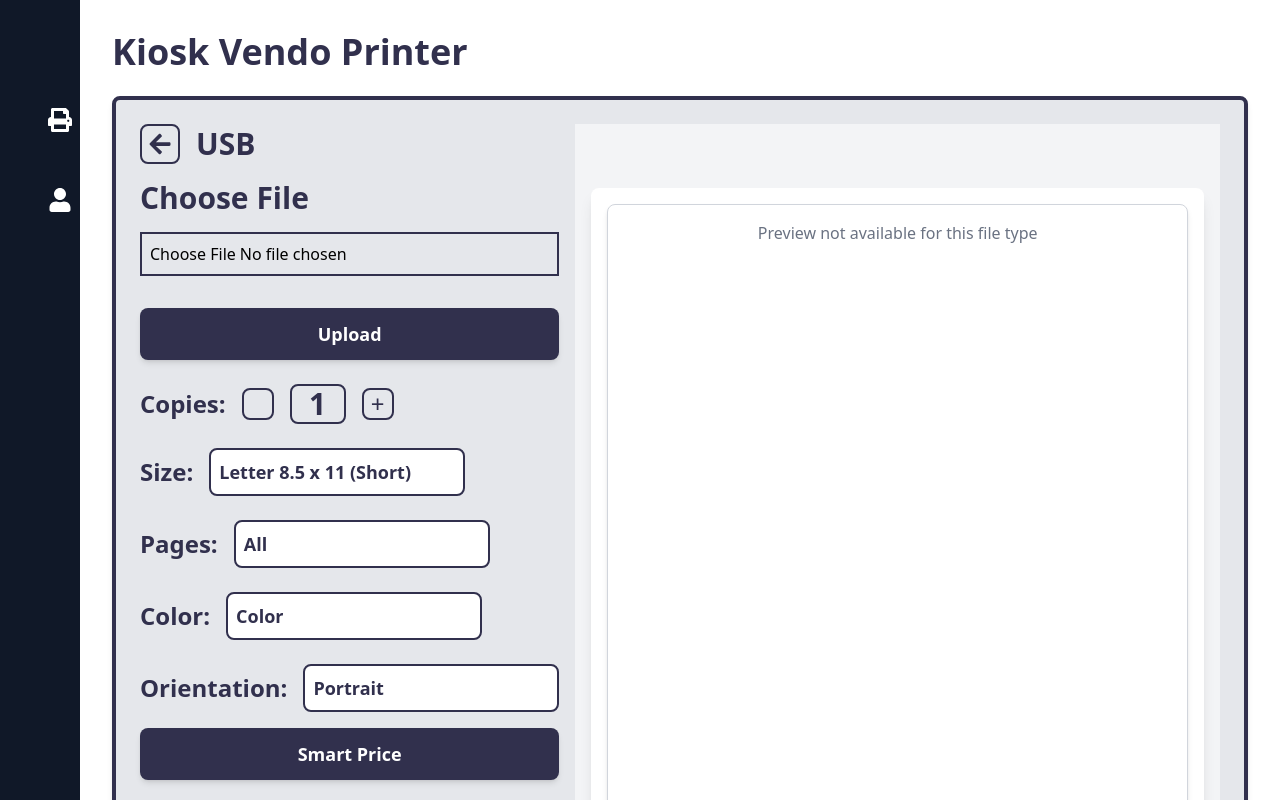
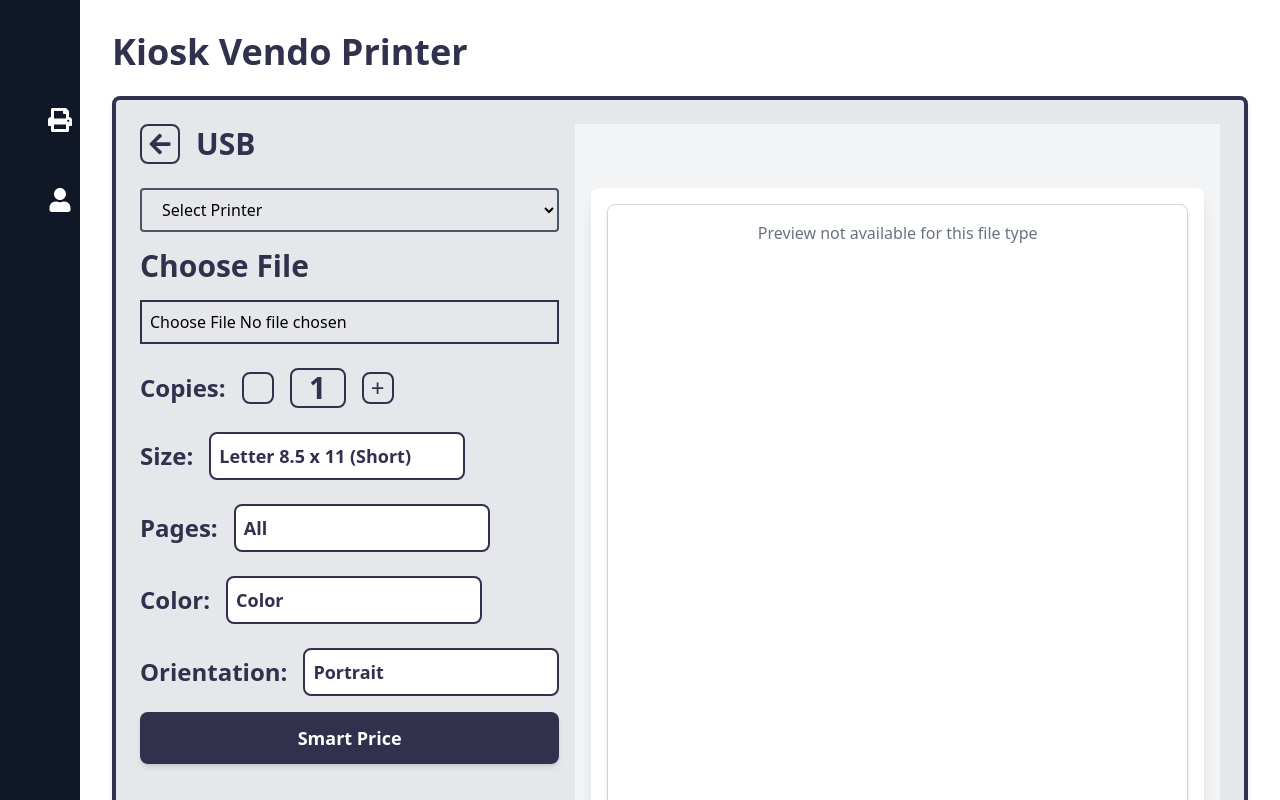
Before and after one commit to nickolandermilan30/VendoPrint, a React (Vite) app in the folder frontend/: page /usb in a window 1280 px wide. Shown: the top 800 px of the page. Built offline with nearby package versions, Linux system fonts and the light colour scheme; no server answers.

Commit message:
merge to main

```diff
--- a/frontend/src/Pages/Usb.jsx
+++ b/frontend/src/Pages/Usb.jsx
@@ -33,7 +33,7 @@ const Usb = () => {
   const [fileToUpload, setFileToUpload] = useState(null);
   const [downloadURL, setDownloadURL] = useState("");
   const [files, setFiles] = useState([]);
-
+  const [selectedOption, setSelectedOption] = useState("");
 
 
 // Upload file to Firebase Storage and save link to Realtime Database
@@ -142,23 +142,28 @@ uploadFileToFirebase(file);
               <p className="text-3xl font-bold text-[#31304D]">USB</p>
             </div>
 
+         {/* include choose printer server */}
+<br />
+       <select
+        value={selectedOption}
+        onChange={(e) => setSelectedOption(e.target.value)}
+        className="w-full px-4 py-2 border-2 border-gray-600 rounded-sm"
+      >
+        <option value="">Select Printer</option>
+        <option value="option1">Option 1</option>
+        <option value="option2">Option 2</option>
+        <option value="option3">Option 3</option>
+      </select>
+
+
+
+
+
             <p className="mt-4 text-3xl font-bold text-[#31304D]">Choose File</p>
             <input type="file" onChange={handleFileSelect} className="mt-4 w-full border-2 border-[#31304D] p-2" />
             <div className="mt-4">
 
-            <button
-            onClick={() => {
-              if (fileToUpload) {
 
-              } else {
-                alert('No file selected! Please choose a file first.');
-              }
-            }}
-            className="mt-4 w-full px-6 py-3 bg-[#31304D] text-white text-lg font-bold rounded-lg shadow-md"
-            disabled={uploading}
-          >
-            {uploading ? 'Uploading...' : 'Upload'}
-          </button>
               </div>
 
             <div className="flex items-center mt-6">
```
